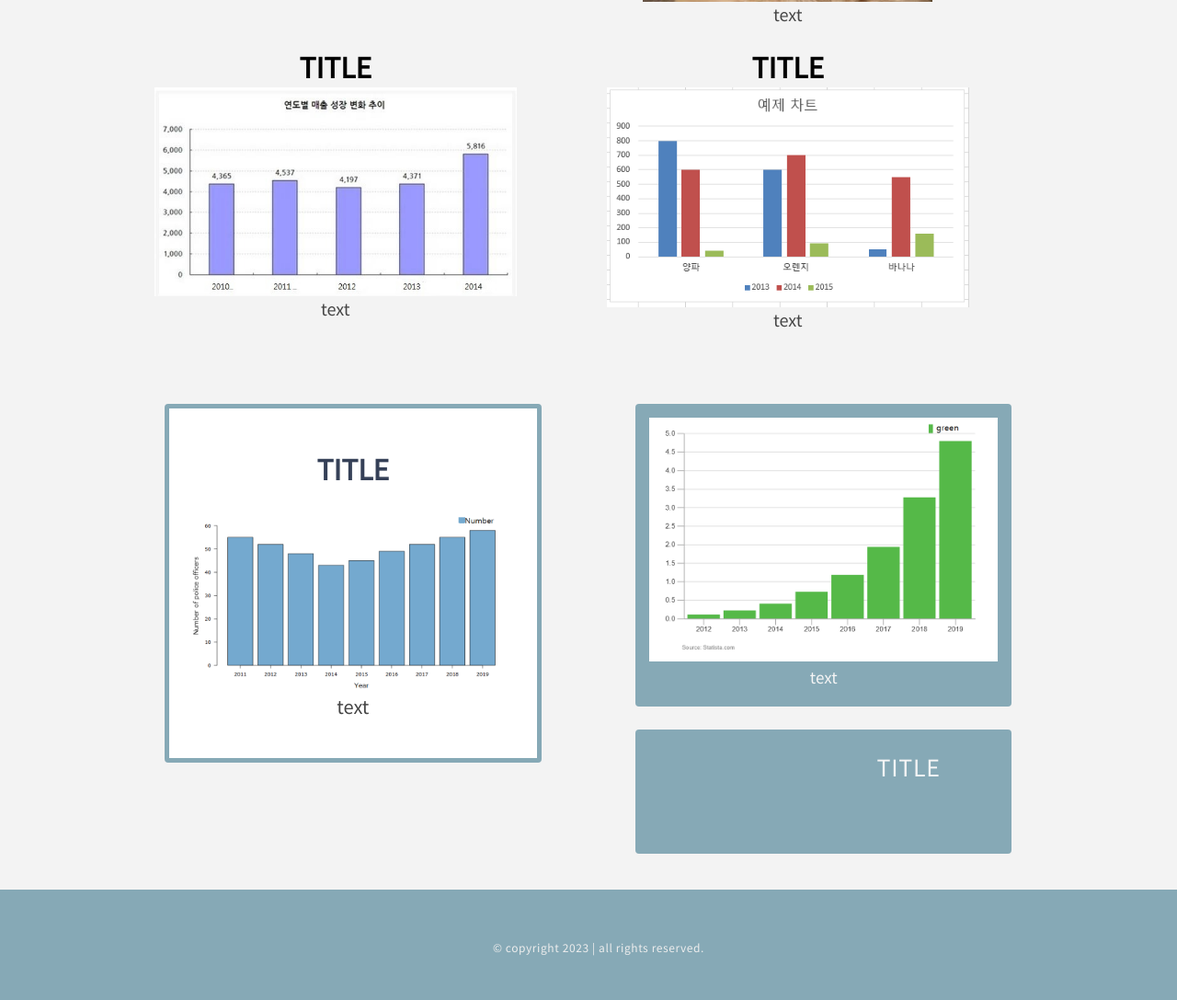
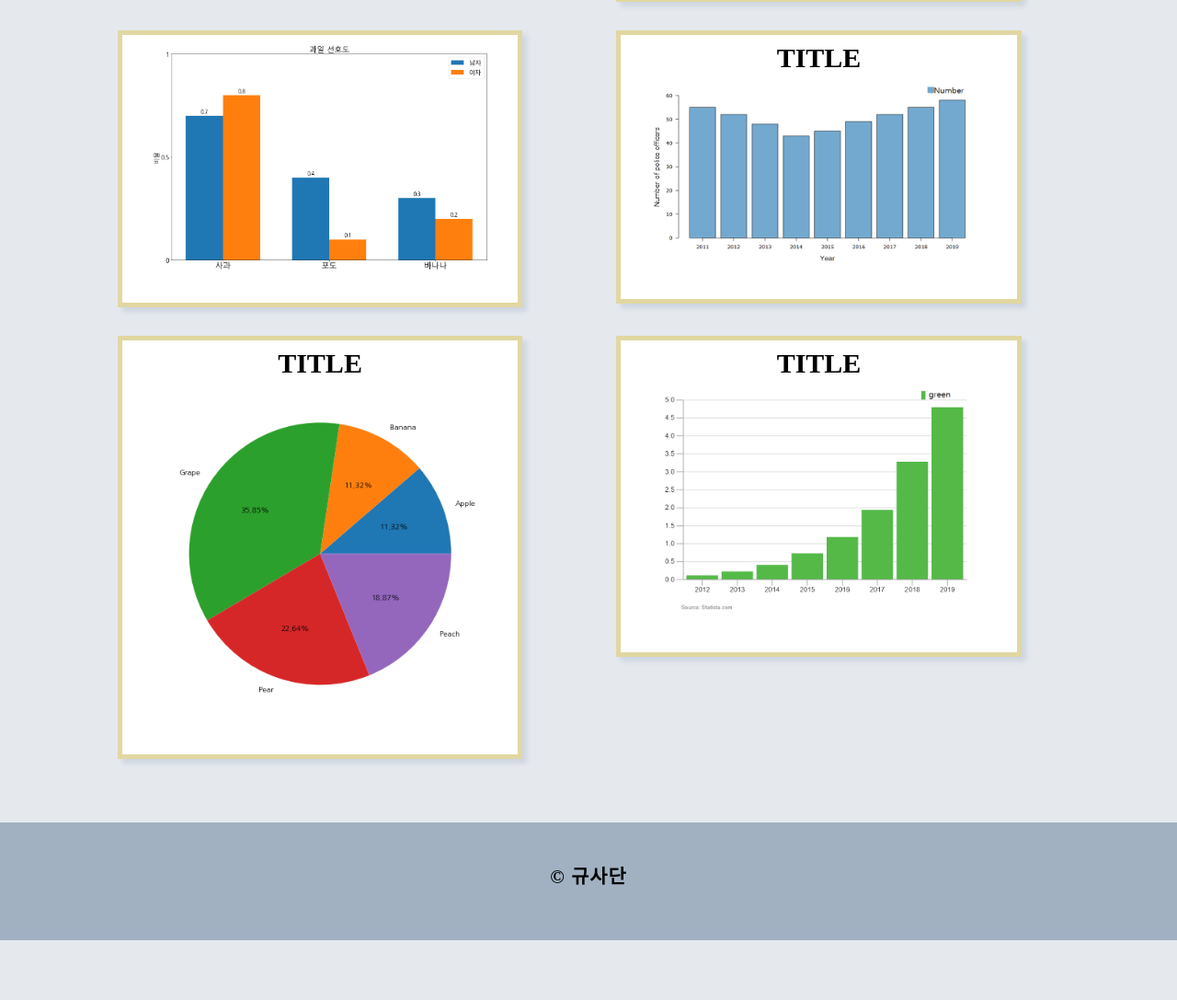
Before and after one commit to mihyun-note/GraphDentistry, a browser extension: page index_Demo.html in a window 1280 px wide. Shown: the part 774-1861 px from the top of the page at 92% size. After the commit the page ends 1796 px from the top, so only its background shows below. Drawn offline with nearby package versions, Linux system fonts and the light colour scheme.

Commit message:
전체적인 수정

```diff
--- a/Demo_style.css
+++ b/Demo_style.css
@@ -5,7 +5,7 @@ img {
 }
 
 body {
-  background: #f3f3f3;
+  background: rgba(5, 47, 95, 0.1);
   line-height: 1;
   font-size: 15px;
   font-family: "Noto Sans KR", sans-serif;
@@ -17,9 +17,10 @@ body {
   padding: 0;
   position: sticky;
   top: 0;
+  z-index: 999;
 }
 #header .section {
-  background: #86a9b6;
+  background: #052F5F;
   overflow: hidden;
 }
 
@@ -29,7 +30,7 @@ body {
   padding: 2.5%;
 }
 #header .section .logo a {
-  color: rgb(31, 31, 31);
+  color: #F1A208;
   display: block;
   font-family: "Arimo-Bold";
   font-size: 60px;
@@ -43,26 +44,13 @@ body {
   width: 10%;
 }
 
-#header .section .logo span {
-  color: rgb(31, 31, 31);
-  display: block;
-  font-family: "Arimo-Bold";
-  font-size: 60px;
-  font-weight: normal;
-  margin: 0;
-  padding: 0;
-  text-align: center;
-  text-decoration: none;
-  text-transform: uppercase;
-  width: 10%;
-}
 #header .section ul {
   display: inline-block;
   float: right;
   margin: 0;
   overflow: hidden;
   padding: 3.8% 3% 0 0;
-  width: 30%;
+  width: 33%;
 }
 #header .section ul li {
   display: inline-block;
@@ -71,7 +59,7 @@ body {
   padding: 0;
 }
 #header .section ul li a {
-  color: rgb(61, 61, 61);
+  color: #F1A208;
   display: inline-block;
   font-size: 20px;
   height: 10%;
@@ -85,7 +73,7 @@ body {
 }
 
 #header .section ul li span {
-  color: rgb(61, 61, 61);
+  color:  #F1A208;
   display: inline-block;
   font-size: 20px;
   height: 10%;
@@ -99,12 +87,12 @@ body {
 }
 #header .section ul li a:hover,
 #header .section ul li span:hover {
-  color: #ccc;
+  color: #D5C67A;
 }
 
 .article {
   background: #fff;
-  border: 3px solid #86a9b6;
+  border: 3px solid #052F5F;
   border-radius: 4px;
   margin: 3% auto;
   overflow: hidden;
@@ -127,16 +115,20 @@ body {
   margin-bottom: 3%;
 }
 #body > ul {
-  margin: 0;
+  margin: 0 auto;
   overflow: hidden;
   text-align: center;
 }
 #body > ul li {
   float: left;
   list-style: none;
-  padding: 0;
-  width: 40%;
+  padding: 3%;
+  width: 36%;
   margin-bottom: 3%;
+  border: 5px solid rgba(213,198,122, 0.7);
+  background-color: white;
+  padding-top: 1%;
+  box-shadow: 5px 5px 5px rgba(5, 47, 95, 0.1) ;
 }
 
 .body_left {
@@ -175,66 +167,9 @@ body {
   padding: 0;
   text-align: center;
 }
-#body div .featured {
-  background: #fff;
-  border: 5px solid #86a9b6;
-  border-radius: 4px;
-  padding: 2%;
-  width: 35%;
-  height: 30%;
-}
-#body div .featured h3 {
-  color: #354057;
-  font-size: 30px;
-  font-weight: bold;
-  text-transform: none;
-}
-#body div .featured p {
-  clear: both;
-  color: #464646;
-  font-size: 20px;
-  line-height: 24px;
-  margin: 0 0 24px;
-  padding: 0;
-}
-#body div .section {
-  width: 40%;
-}
-#body div .section div {
-  background: #86a9b6;
-  border-radius: 4px;
-  float: none;
-  margin: 0;
-  padding: 0 15px;
-}
 
-#body div .section .articles {
-  margin-bottom: 25px;
-  padding: 15px 15px 20px;
-  text-align: center;
-}
-#body div .section .articles p {
-  color: #f5f5f5;
-  font-size: 17px;
-  line-height: 24px;
-  margin: 0;
-  text-align: center;
-}
-#body div .section .newsletter {
-  height: 95px;
-  padding: 25px 15px 15px 200px;
-  position: relative;
-}
-#body div .section .newsletter p {
-  color: #f5f5f5;
-  font-size: 25px;
-  letter-spacing: 0.03em;
-  line-height: 30px;
-  margin: 0;
-  padding: 0;
-}
 #footer {
-  background: #86a9b6;
+  background: rgba(5, 47, 95, 0.3);
   margin: 0;
   padding: 0;
 }
@@ -243,25 +178,18 @@ body {
   padding: 30px 0 28px;
   overflow: hidden;
   text-align: center;
-  width: 960px;
+  width: 100%;
+  height: 70px;
 }
 #footer div p {
-  color: #ededed;
+  color: black;
   display: inline-block;
-  float: right;
-  font-size: 12px;
+  font-size: 1.3em;
+  padding-top: 1.5%;
   letter-spacing: 0.05em;
-  margin: 0;
-  padding: 27px 0 0;
+  margin: 0 auto;
   text-align: center;
-}
-#footer div .connect {
-  float: right;
-  height: 18px;
-  margin: 0 20px 0 150px;
-  padding: 22px 20px;
-  overflow: hidden;
-  width: 144px;
+  font-weight: bolder;
 }
 
 .help {
@@ -273,3 +201,22 @@ body {
   margin-top: 1%;
   cursor: pointer;
 }
+
+
+#addP{
+  margin-top: 8% !important;
+  font-size: large;
+  font-weight: bold;
+  margin-bottom: 2%  !important;
+}
+
+canvas{
+
+  width: 100% !important;
+  height: 200px !important;
+}
+
+#addText{
+  border: 2px solid #F4F4F4;
+  background-color: rgba(5, 47, 95, 0.1);
+}
--- a/index_Demo.html
+++ b/index_Demo.html
@@ -5,6 +5,7 @@
     <meta charset="UTF-8" />
     <title>Graph Dentistry page</title>
     <link rel="stylesheet" href="Demo_style.css" type="text/css" />
+    <link rel="stylesheet" href="https://cdn.jsdelivr.net/npm/reset-css@5.0.1/reset.min.css">
   </head>
   <body>
     <div id="header">
@@ -14,7 +15,7 @@
         </div>
         <ul>
           <li class="selected">
-            <a href="index.html">home</a>
+            <a href="index_Demo.html">home</a>
           </li>
           <li>
             <span>about</span>
@@ -35,52 +36,42 @@
     <div id="body">
       <ul>
         <li class="body_left">
-          <b>TITLE</b>
           <img src="./images/img1.png" class="rounded" alt="첫번째 이미지" />
-          <p>text</p>
+
         </li>
         <li>
           <b>TITLE</b>
           <img src="./images/cat.jpg" class="rounded cat" alt="두번째 이미지" />
-          <p>text</p>
+
+        </li>
+        <li class="body_left">
+          <img src="./images/img5.png" class="rounded" alt="세번째 이미지" />
+
+        </li>
+        <li>
+          <b>TITLE</b>
+          <img src="./images/img2.png" class="rounded" alt="네번째 이미지" />
+
         </li>
         <li class="body_left">
           <b>TITLE</b>
-          <img src="./images/img5.jpg" class="rounded" alt="세번째 이미지" />
-          <p>text</p>
+          <img src="./images/img6.png" class="rounded" alt="두번째 이미지" />
+
         </li>
         <li>
           <b>TITLE</b>
-          <img src="./images/img4.png" class="rounded" alt="네번째 이미지" />
-          <p>text</p>
-        </li>
-      </ul>
-      <div>
-        <div class="featured">
-          <h3>TITLE</h3>
-          <img src="./images/img2.png" class="rounded" alt="두번째 이미지" />
-          <p>text</p>
-        </div>
-        <div class="section">
-          <div class="articles">
-            <p>
-              <img
+          <img
                 src="./images/img3.png"
                 class="rounded"
                 alt="세번째 이미지"
-              />text
-            </p>
-          </div>
-          <div class="newsletter">
-            <p>TITLE</p>
-          </div>
-        </div>
+              />
+        </li>
+      </ul>
       </div>
     </div>
     <div id="footer">
       <div>
-        <div class="connect"></div>
-        <p>&copy; copyright 2023 | all rights reserved.</p>
+        <p>&copy; 규사단</p>
       </div>
     </div>
   </body>
--- a/scripts/content.js
+++ b/scripts/content.js
@@ -21,6 +21,7 @@ for (var i = 0; i < img.length; i++) {
   //text_.classList.add("color-secondary-text", "type--caption");
   text_[i] = document.createElement("p");
   text_[i].textContent = img[i].alt + `: text add`;
+  text_[i].id = "addText";
   //console.log(text_[i], i, img[i]);
 
   //img개수만큼 mychart document추가
@@ -47,6 +48,7 @@ for (var i = 0; i < img.length; i++) {
   ex[i] = document.createElement("p");
   ex[i].textContent = "그래프 교정";
   img[i].insertAdjacentElement("afterend", ex[i]);
+  ex[i].id = "addP";
 }
 
 function graph_redraw(count, chartX, chartY, chartDATA, chartCOLOR) {
```
Also changed, not shown: images/img1.png, images/img5.png (added), images/img6.png (added).
